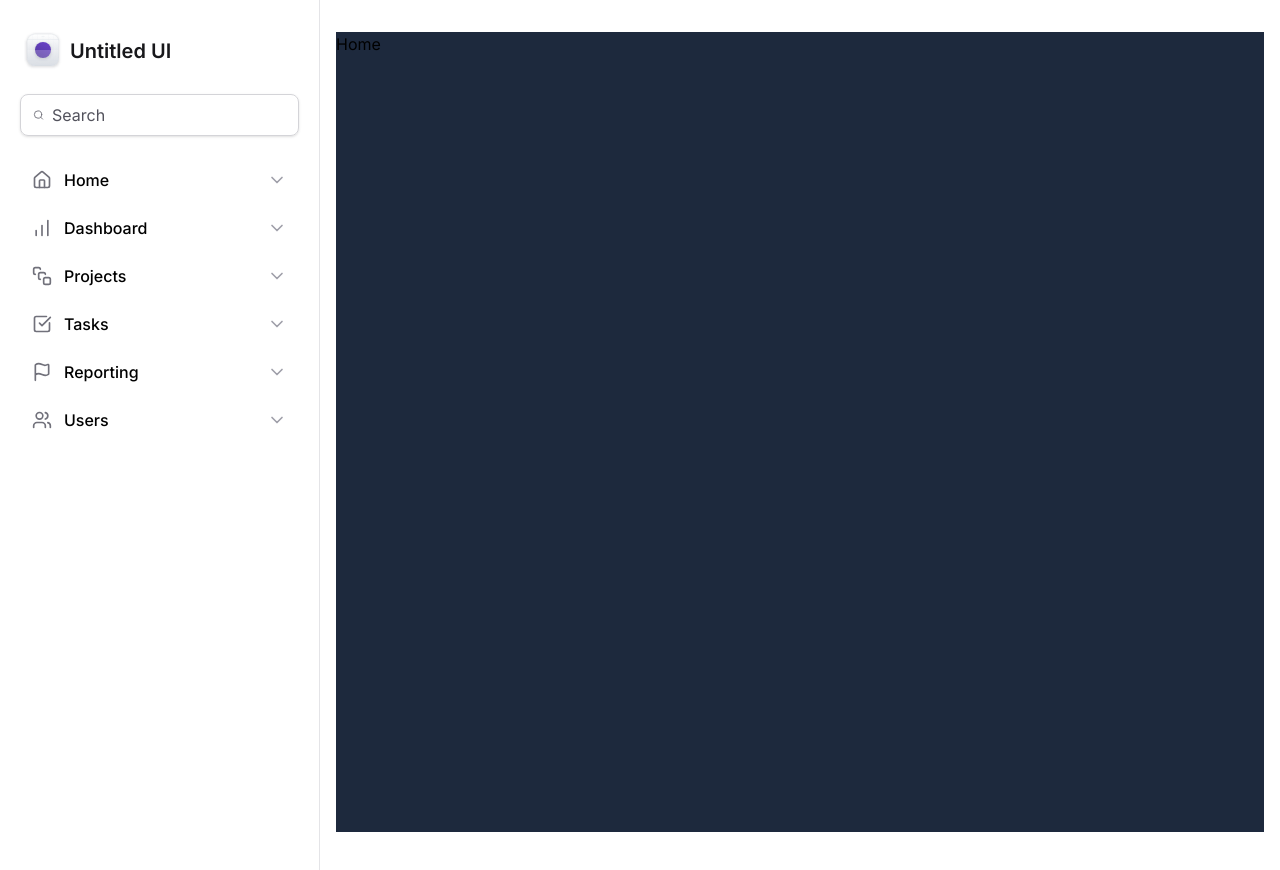
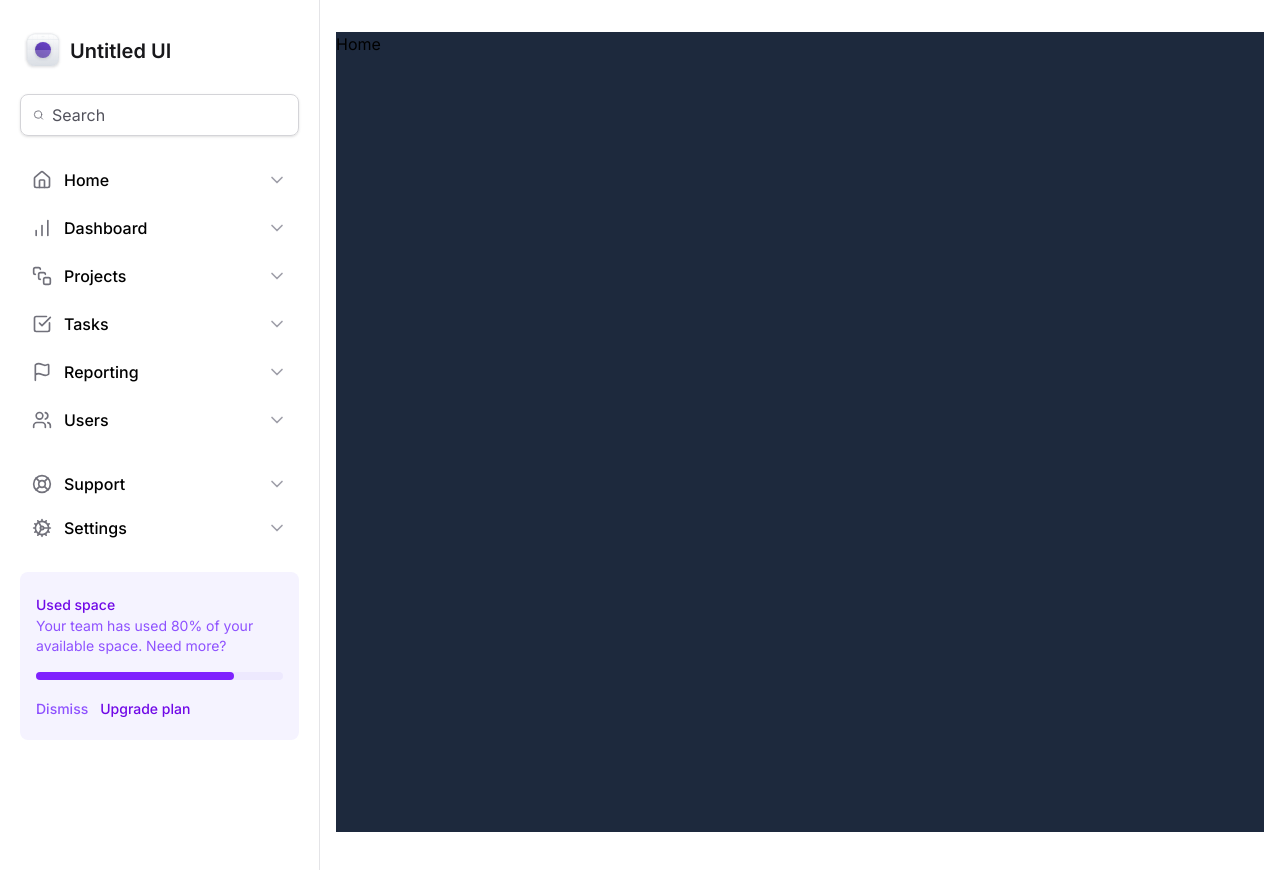
Before and after one commit to gustavobreack3257/projeto-pratico-ignite-feed, a Next.js app: page / in a window 1280 px wide. Shown: the top 870 px of the page. Built offline with nearby package versions, Linux system fonts and the light colour scheme.

Commit message:
feat: UsedSpaceWidget

```diff
--- a/src/components/Sidebar/Navigation/index.tsx
+++ /dev/null
@@ -1,22 +0,0 @@
-import {
-  BarChart,
-  CheckSquare,
-  Flag,
-  Home,
-  SquareStack,
-  Users,
-} from "lucide-react";
-import { NavItem } from "./NavItem";
-
-export function Navigation() {
-  return (
-    <nav className="space-y-2">
-      <NavItem icon={Home} title="Home" />
-      <NavItem icon={BarChart} title="Dashboard" />
-      <NavItem icon={SquareStack} title="Projects" />
-      <NavItem icon={CheckSquare} title="Tasks" />
-      <NavItem icon={Flag} title="Reporting" />
-      <NavItem icon={Users} title="Users" />
-    </nav>
-  );
-}
--- a/src/components/Sidebar/UsedSpaceWidget.tsx
+++ b/src/components/Sidebar/UsedSpaceWidget.tsx
@@ -0,0 +1,33 @@
+export function UsedSpaceWidget() {
+  return (
+    <div className="flex flex-col gap-4 rounded-lg bg-violet-50 px-4 py-5">
+      <div className="space-y-1">
+        <span className="text-sm/5 font-medium text-violet-700">
+          Used space
+        </span>
+        <p className="text-sm/5 text-violet-500">
+          Your team has used 80% of your available space. Need more?
+        </p>
+      </div>
+
+      <div className="h-2 rounded-full bg-violet-100">
+        <div className="h-2 w-4/5 rounded-full bg-violet-600" />
+      </div>
+
+      <div className="space-x-3">
+        <button
+          type="button"
+          className="text-sm font-medium text-violet-500 hover:text-violet-700"
+        >
+          Dismiss
+        </button>
+        <button
+          type="button"
+          className="text-sm font-medium text-violet-700 hover:text-violet-900"
+        >
+          Upgrade plan
+        </button>
+      </div>
+    </div>
+  );
+}
--- a/src/components/Sidebar/index.tsx
+++ b/src/components/Sidebar/index.tsx
@@ -1,6 +1,17 @@
-import { Search } from "lucide-react";
+import {
+  BarChart,
+  CheckSquare,
+  Cog,
+  Flag,
+  Home,
+  LifeBuoy,
+  Search,
+  SquareStack,
+  Users,
+} from "lucide-react";
 import { LogoSVG } from "./Logo";
-import { Navigation } from "./Navigation";
+import { NavItem } from "./Navigation/NavItem";
+import { UsedSpaceWidget } from "./UsedSpaceWidget";
 
 export function Sidebar() {
   return (
@@ -15,7 +26,23 @@
         />
       </div>
 
-      <Navigation />
+      <nav className="space-y-2">
+        <NavItem icon={Home} title="Home" />
+        <NavItem icon={BarChart} title="Dashboard" />
+        <NavItem icon={SquareStack} title="Projects" />
+        <NavItem icon={CheckSquare} title="Tasks" />
+        <NavItem icon={Flag} title="Reporting" />
+        <NavItem icon={Users} title="Users" />
+      </nav>
+
+      <div className="mt-auto flex flex-col gap-6">
+        <nav className="space-y-1">
+          <NavItem title="Support" icon={LifeBuoy} />
+          <NavItem title="Settings" icon={Cog} />
+        </nav>
+
+        <UsedSpaceWidget />
+      </div>
     </aside>
   );
 }
```
